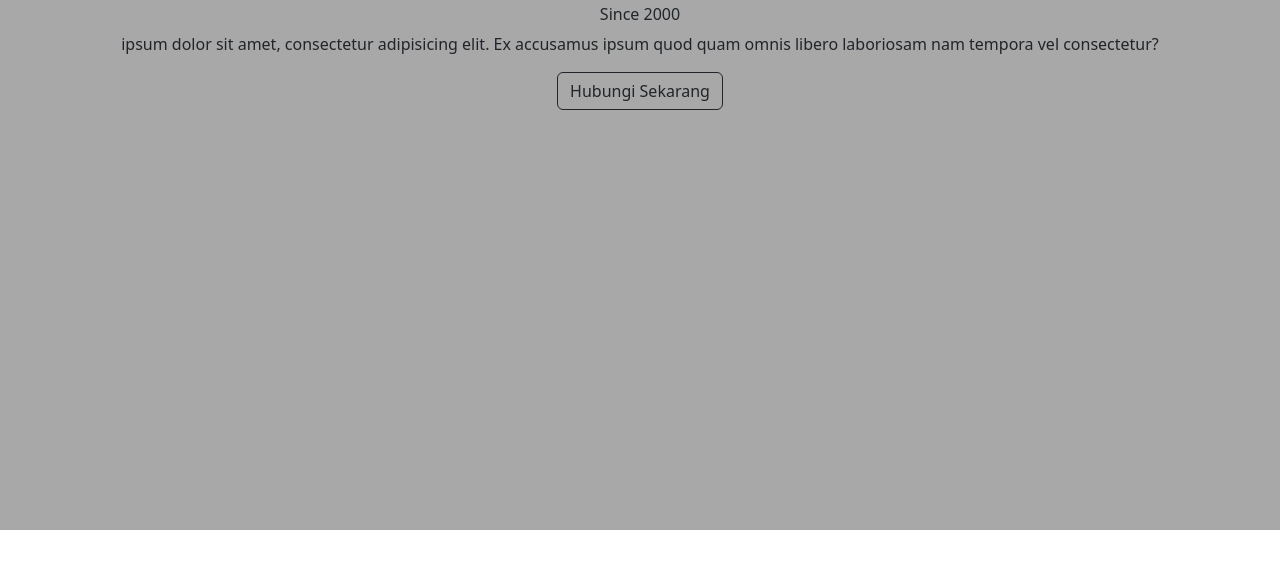
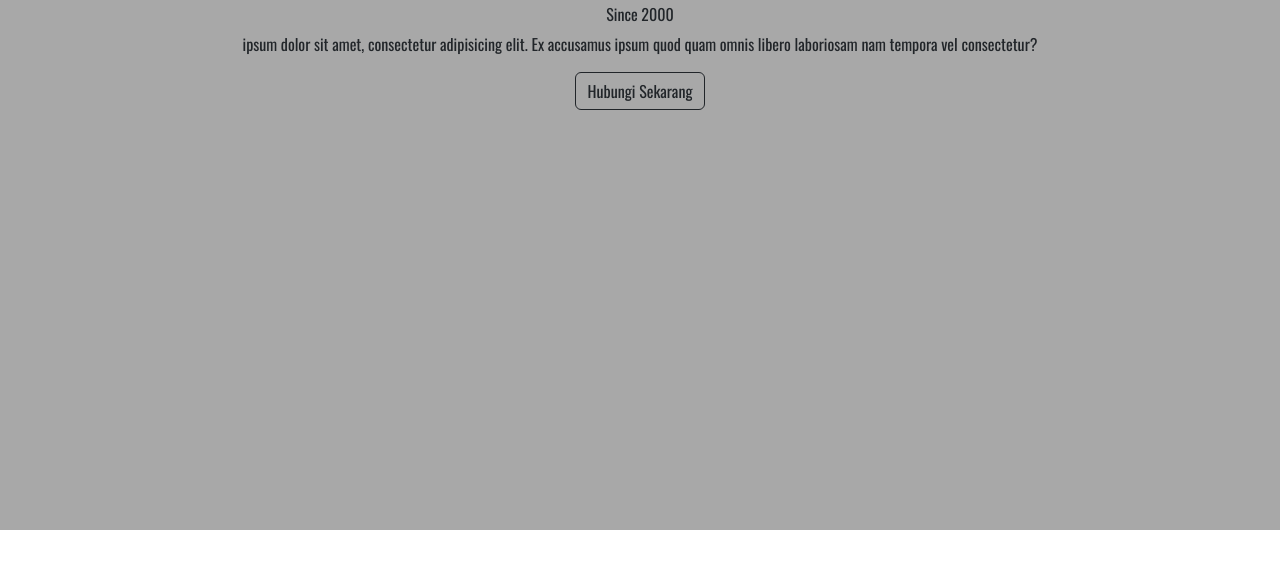
Before and after one commit to eeswepe/vac-development, a plain HTML site: page index.html in a window 1280 px wide. Shown: the part 270-838 px from the top of the page. Drawn offline with nearby package versions, Linux system fonts and the light colour scheme.

Commit message:
pindah css ke html

```diff
--- a/index.html
+++ b/index.html
@@ -10,6 +10,27 @@
     <script src="https://cdn.jsdelivr.net/npm/bootstrap@5.3.2/dist/js/bootstrap.bundle.min.js" integrity="sha384-C6RzsynM9kWDrMNeT87bh95OGNyZPhcTNXj1NW7RuBCsyN/o0jlpcV8Qyq46cDfL" crossorigin="anonymous"></script>
 </head>
 <body>
+    <style>
+        body{
+            padding: 0;
+            margin: 0;
+            font-family: 'oswald', sans-serif;
+        }
+
+        .jumbotron {
+            padding: 100px;
+            height: 100vh;
+            background-color: rgb(168, 168, 168);
+        }
+
+        .jumbotron .vac-logo{
+            width: 200px;
+        }
+
+        .bahan{
+            height: 100vh;
+        }
+    </style>
     <!-- Jumbotron -->
     <div class="jumbotron d-flex flex-column align-items-center">
         <img src="./assets/logo.png" alt="Vanjol Auto Care Logo" class="vac-logo">
```
